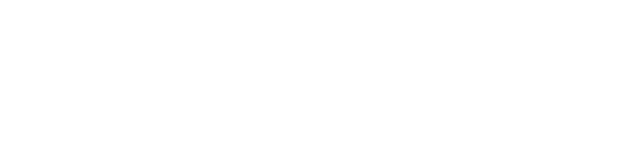
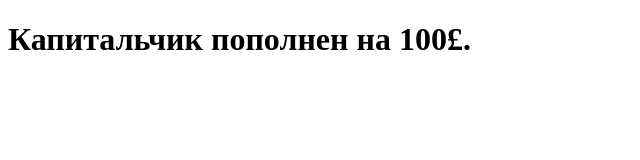
Before and after one commit to cozy-coffee/cozy-coffee.github.io, a plain HTML site: page index.html in a window 1280 px wide. Shown: the whole page, without its empty margins (0-640 px from the left). Drawn offline with Linux system fonts and the light colour scheme.

Commit message:
Update index.html

```diff
--- a/index.html
+++ b/index.html
@@ -8,7 +8,7 @@
   <script>
     let how_many = 100;
     var kp = document.getElementById("kapitalchik");
-    kp.indexHtml = "Капитальчик пополнен на " + how_many + "£.";
+    kp.textContent = "Капитальчик пополнен на " + how_many + "£.";
   </script>
 </body>
 </html>
```
